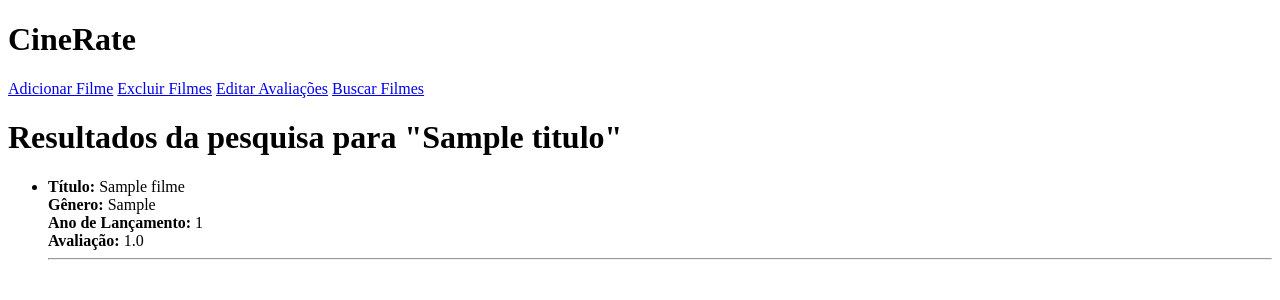
After one commit to pHNeutro14/projeto-des-web-GT, a Flask app: template templates/exibir_filme.html in a window 1280 px wide. The commit adds this page. Shown: the top 300 px of the page. Run offline with Flask 3, Linux system fonts and the light colour scheme; tables that the repository leaves empty hold one stand-in row (values such as "Sample post"); the template is opened without the code that fills it: values that come from a table or form of the project are taken from there, most other values are stand-ins (such as "Sample title", 1, 10 or a date in 2020).

Commit message:
criação do exibir filmes

```diff
--- a/app.py
+++ b/app.py
@@ -41,6 +41,17 @@ def enviar_filme():
 def excluir_filme():
     return render_template('excluir_filme.html')
 
-@app.route('/pesquisar_filme')
+@app.route('/filme_excluido', methods = ["get", "post"])
+def filme_excluido():
+    return render_template('filme_excluido')
+
+@app.route('/pesquisar_filme', methods = ["get", "post"])
 def pesquisar_filme():
     return render_template('pesquisar_filme.html')
+
+@app.route('/exibir_filme', methods = ["get", "post"])
+def exibir_filme():
+    if request.method == "POST":
+        titulo = request.form.get('titulo')
+        filmes = Filme.query.filter_by(titulo=titulo).all()
+        return render_template('exibir_filme.html', filmes=filmes, titulo=titulo)
--- /dev/null
+++ b/templates/exibir_filme.html
@@ -0,0 +1,21 @@
+{% extends 'models.html' %}
+{% block title %}Exibir{% endblock %}
+{% block content %}
+<h1>Resultados da pesquisa para "{{ titulo }}"</h1>
+
+    {% if filmes %}
+        <ul>
+            {% for filme in filmes %}
+                <li>
+                    <strong>Título:</strong> {{ filme.titulo }}<br>
+                    <strong>Gênero:</strong> {{ filme.genero }}<br>
+                    <strong>Ano de Lançamento:</strong> {{ filme.ano_lancamento }}<br>
+                    <strong>Avaliação:</strong> {{ filme.avaliacao }}
+                </li>
+                <hr>
+            {% endfor %}
+        </ul>
+    {% else %}
+        <p>Nenhum filme encontrado com o título "{{ titulo }}".</p>
+    {% endif %}
+{% endblock %}
--- a/templates/models.html
+++ b/templates/models.html
@@ -13,7 +13,7 @@
                 <a href="/adicionar_filme">Adicionar Filme</a>
                 <a href="#">Excluir Filmes</a>
                 <a href="#">Editar Avaliações</a>
-                <a href="#">Buscar Filmes</a>
+                <a href="/pesquisar_filme">Buscar Filmes</a>
             </nav>
         </header>
     {% endblock %}
```
Also changed, not shown: templates/pesquisar_filme.html (+9 -1 lines).
